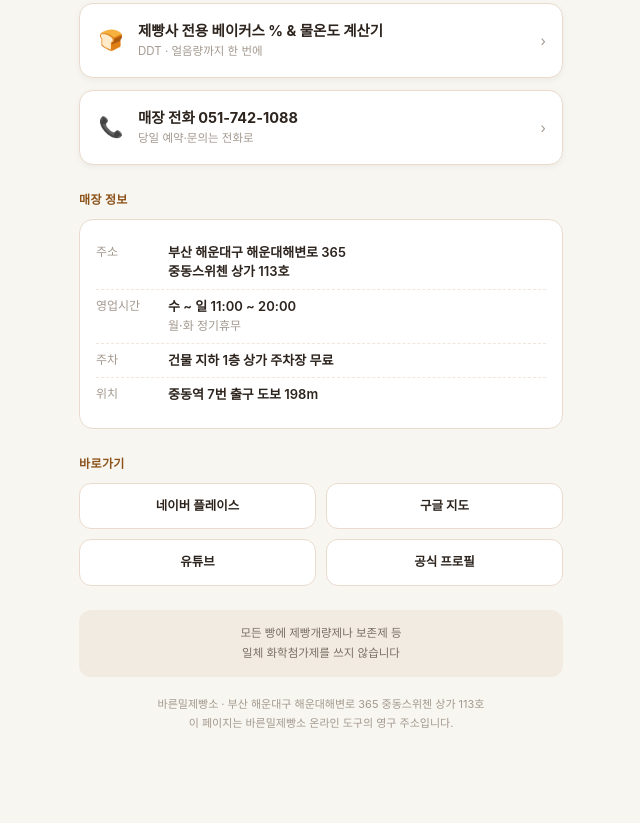
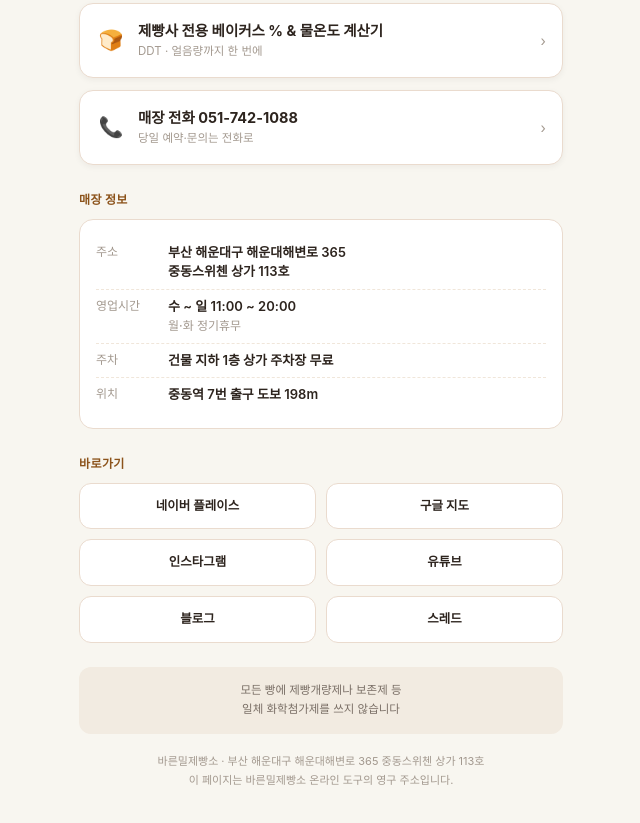
Before and after one commit to chominsoo1/bareunmill, a plain HTML site: page index.html in a window 1280 px wide. Shown: the part 378-1201 px from the top of the page, without its empty margins (319-959 px from the left). Before the commit the page ends 1150 px from the top, so only its background shows below. Drawn offline with Linux system fonts and the light colour scheme.

Commit message:
루트 허브에 SNS 바로가기 6종 추가(인스타·블로그·스레드)

```diff
--- a/index.html
+++ b/index.html
@@ -111,8 +111,10 @@
       <div class="grid">
         <a class="chip" href="https://naver.me/xY4cgOuA">네이버 플레이스</a>
         <a class="chip" href="https://maps.app.goo.gl/KKsPCxYSPDESFywF9">구글 지도</a>
+        <a class="chip" href="https://www.instagram.com/hammingsyu">인스타그램</a>
         <a class="chip" href="https://www.youtube.com/@bareunmill">유튜브</a>
-        <a class="chip" href="https://litt.ly/bareunmill">공식 프로필</a>
+        <a class="chip" href="https://m.blog.naver.com/chosla_tour">블로그</a>
+        <a class="chip" href="https://www.threads.net/@hammingsyu">스레드</a>
       </div>
     </div>
 
```
